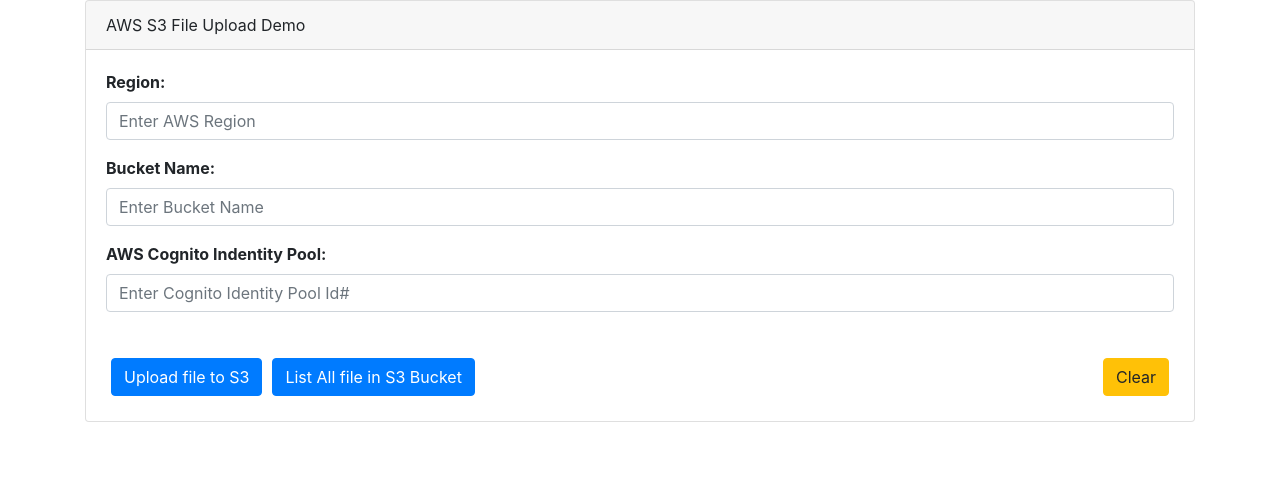
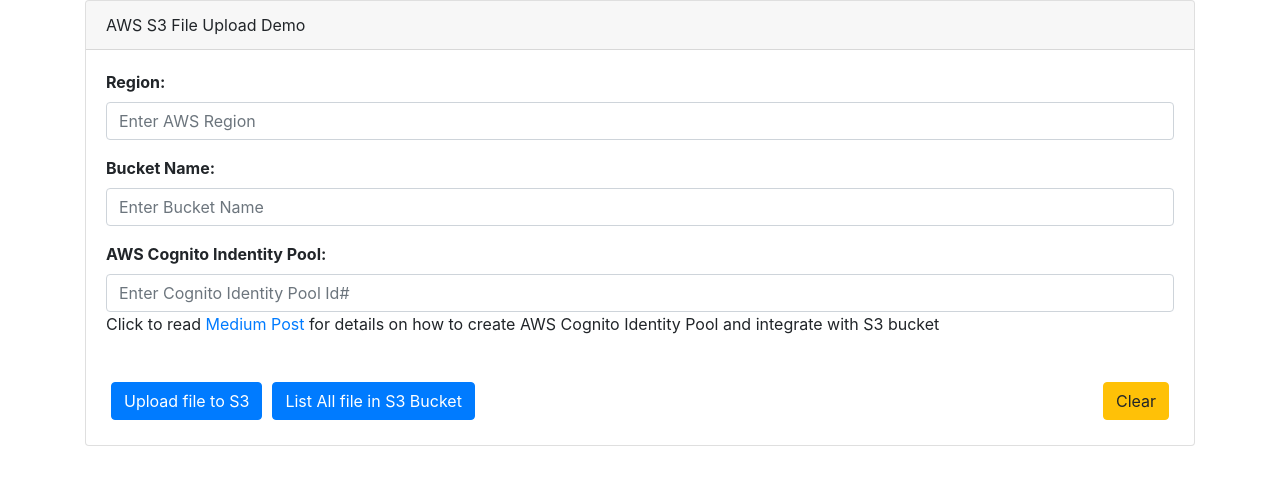
Before and after one commit to kgotgit/ng-aws-s3-crud, an Angular app: page / in a window 1280 px wide. Shown: the top 482 px of the page. Built offline with nearby package versions, Linux system fonts and the light colour scheme.

Commit message:
added medium post details

```diff
--- a/src/app/app.component.html
+++ b/src/app/app.component.html
@@ -3,6 +3,7 @@
 <div class="card">
   <div class="card-header">
     AWS S3 File Upload Demo
+
   </div>
   <div class="card-body">
     <app-fileupload></app-fileupload>
--- a/src/app/ng-aws-s3-crud/fileupload/fileupload.component.html
+++ b/src/app/ng-aws-s3-crud/fileupload/fileupload.component.html
@@ -11,6 +11,7 @@
     <div class="form-group">
         <label for="aws_cognito_identity_pool" class="control-label">AWS Cognito Indentity Pool:</label>
         <input type="text" class="form-control" id="aws_cognito_identity_pool" placeholder="Enter Cognito Identity Pool Id#" formControlName="identityPoolId" />
+        <p>Click to read <a  href="https://medium.com/@kgotgit/how-to-save-files-to-aws-s3-bucket-using-temporary-credentials-via-aws-cognito-aws-sdk-javascript-3dfa14ac20a6?source=friends_link&sk=241d85df244ad179001a82691ed7d0f9" target="_blank">Medium Post </a> for details on how to create AWS Cognito Identity Pool and integrate with S3 bucket</p>
       </div>
   </form>
 
--- a/src/app/ng-aws-s3-crud/fileupload/fileupload.component.ts
+++ b/src/app/ng-aws-s3-crud/fileupload/fileupload.component.ts
@@ -1,8 +1,8 @@
 import { Component, OnInit,ViewChild, Input } from '@angular/core';
 import { FormGroup,FormControl} from '@angular/forms';
 import * as AWS from 'aws-sdk';
-import { callbackify } from 'util';
-import { nextTick } from 'q';
+
+
 
 
 @Component({
```
Also changed, not shown: package.json (+6 -6 lines), 1 other file (tests, documents, lock files or other folders).
